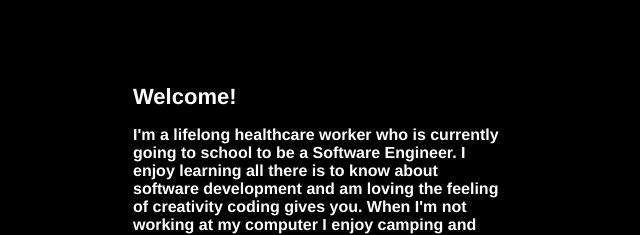
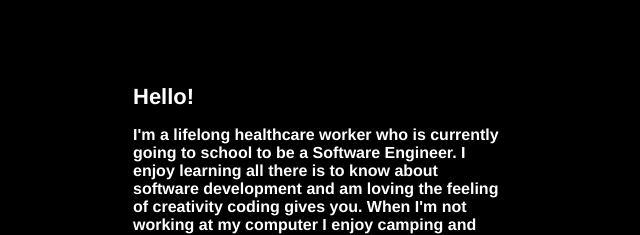
Before and after one commit to Mike-Benn/portfolio, a plain HTML site: page index.html in a window 1280 px wide. Shown: the part 710-945 px from the top of the page, 540-1180 px from the left. Drawn offline with Linux system fonts and the light colour scheme; files whose address does not match are found by name.

Commit message:
Change greeting in bio container

```diff
--- a/index.html
+++ b/index.html
@@ -36,7 +36,7 @@
                 <div class="bio-container">
                     <a id="skills"><img class="me" src="./images/me.png" alt="Picture of Mike Bennett, the webpage creator in a shite shirt and tie"></a>
                     <div class="bio-content-container">
-                        <h4>Welcome!</h4>
+                        <h4>Hello!</h4>
                         <p class="about-bio">I'm a lifelong healthcare worker who is currently going to school to be
                             a Software Engineer. I enjoy learning all there is to know about software development and am loving
                             the feeling of creativity coding gives you.  When I'm not working at my computer I enjoy camping
```
